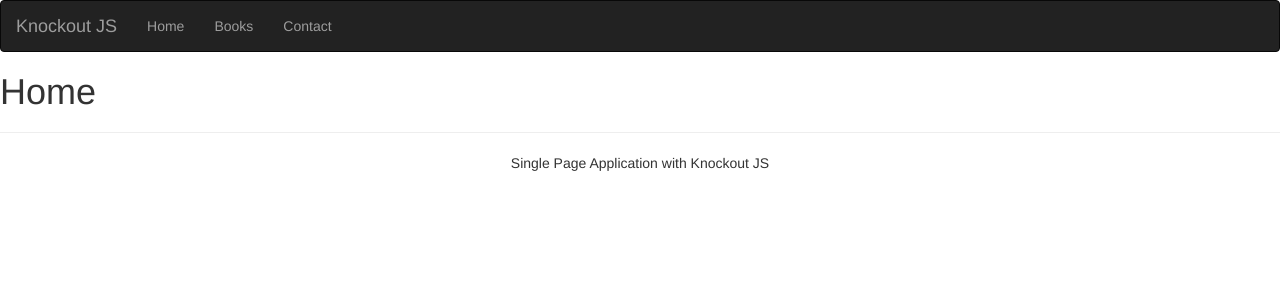
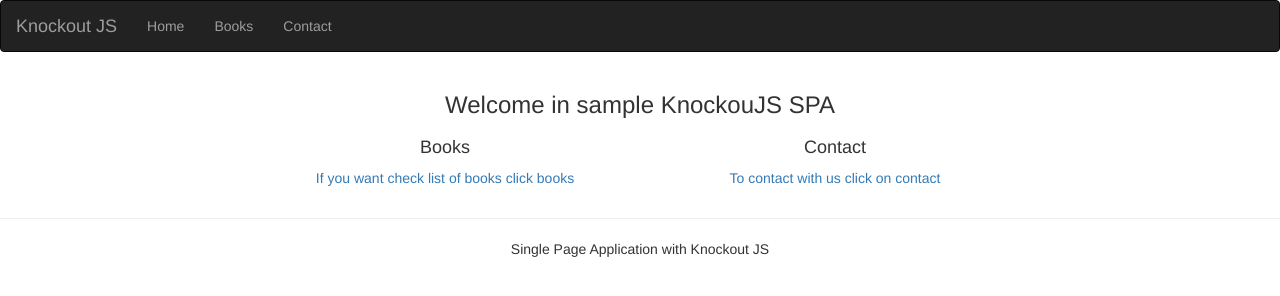
Before and after one commit to plapisz/KnockoutjsSPA, a website: page src/index.html in a window 1280 px wide. Drawn offline with Linux system fonts and the light colour scheme.

Commit message:
Added homeView

```diff
--- /dev/null
+++ b/src/app/models/homeModel.js
@@ -0,0 +1,4 @@
+var homeModel = function () {
+    var that = this;
+    that.welcomeTitle = ko.observable("Welcome in sample KnockouJS SPA");
+};
--- a/src/app/routes.js
+++ b/src/app/routes.js
@@ -2,8 +2,8 @@
     var app = $.sammy('#main', function () {
 
         this.get('#/', function () {
-            this.partial('./app/views/Home.html', function () {
-                //ko.applyBindings(new viewModel());
+            this.partial('./app/views/homeView.html', function () {
+                ko.applyBindings(new homeViewModel());
             });
         });
         this.get('#books', function () {
--- /dev/null
+++ b/src/app/viewModels/homeViewModel.js
@@ -0,0 +1,4 @@
+var homeViewModel = function () {
+    var that = this;
+    that.homeModel = new homeModel();
+}
--- a/src/app/views/Home.html
+++ /dev/null
@@ -1 +0,0 @@
-<h1>Home</h1>
--- /dev/null
+++ b/src/app/views/homeView.html
@@ -0,0 +1,23 @@
+<div class="container">
+    <div class="row">
+        <div class="col-md-12 text-center">
+            <h3 data-bind="text: homeModel.welcomeTitle"></h3>
+        </div>
+    </div>
+    <div class="row">
+        <div class="col-md-2">
+            &nbsp;
+        </div>
+        <div class="col-md-4 text-center">
+            <h4>Books</h4>
+            <p class="text-primary">If you want check list of books click books</p>
+        </div>
+        <div class="col-md-4 text-center">
+            <h4>Contact</h4>
+            <p class="text-primary">To contact with us click on contact</p>
+        </div>
+        <div class="col-md-2">
+            &nbsp;
+        </div>
+    </div>
+</div>
--- a/src/index.html
+++ b/src/index.html
@@ -53,6 +53,8 @@
 
      <!-- JS FILES -->
     <script src="./app/routes.js"></script>
+    <script src="./app/models/homeModel.js"></script>
+    <script src="./app/viewModels/homeViewModel.js"></script>
 
 	</body>
 </html>
```
